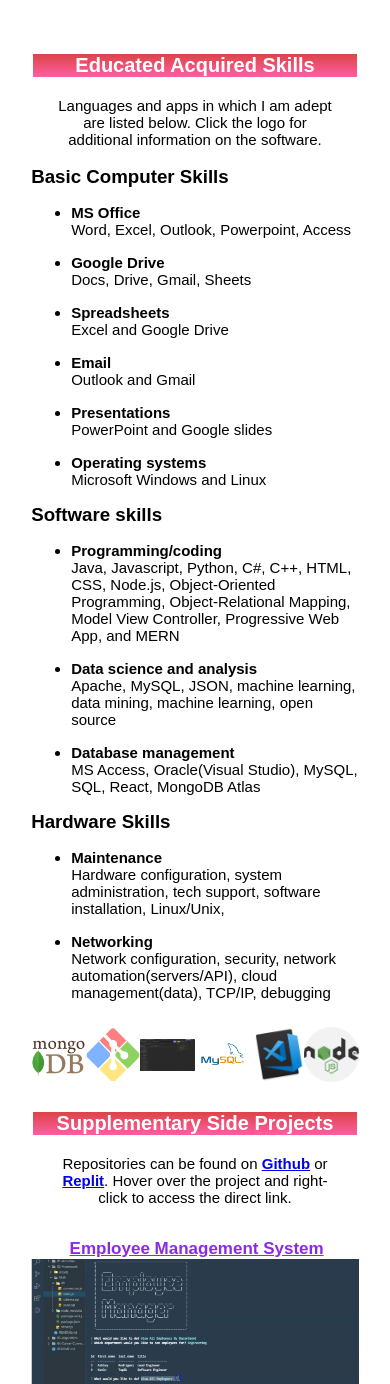
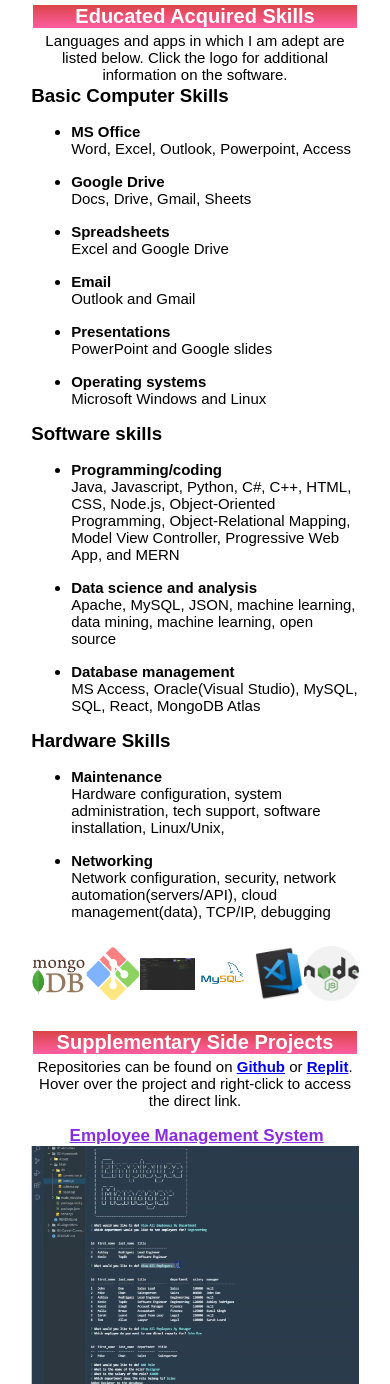
Before and after one commit to KimAH1999/MyPortfolio, a PHP site: page /skills.html in a window 390 px wide. Shown: the part 1037-2421 px from the top of the page. Run offline with PHP 8.4, Linux system fonts and the light colour scheme.

Commit message:
Update skills.css

```diff
--- a/assets/skills.css
+++ b/assets/skills.css
@@ -262,7 +262,7 @@ ul li {
 
     .skillsSummary {
         text-align: center;
-        padding: 18px;
+        padding: 2px;
         font-size: 15px;
     }
 
```
